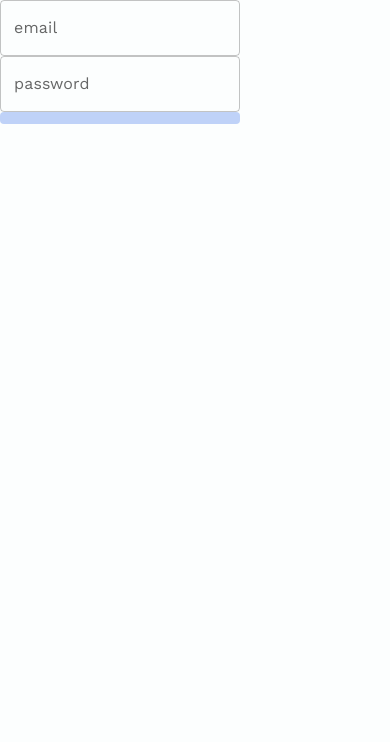
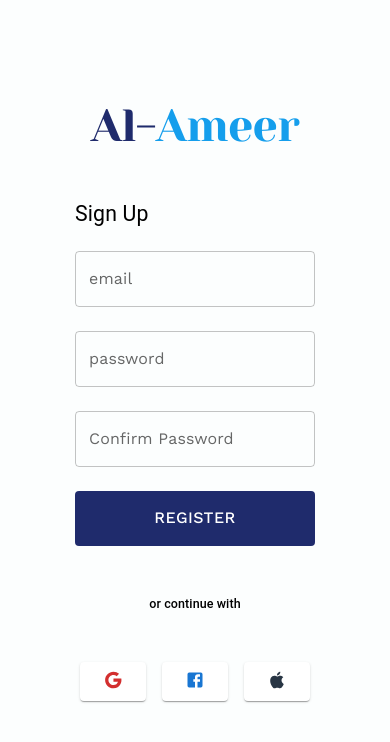
Before and after one commit to dovecancode/al-ameer, a React (Vite) app: page /signup in a window 390 px wide. Shown: the top 742 px of the page. Built offline with nearby package versions, Linux system fonts and the light colour scheme.

Commit message:
added toplogo, materialIcons, layout of form and responsiveness of form

```diff
--- a/src/components/SignUpForm/SignUpForm.elements.js
+++ b/src/components/SignUpForm/SignUpForm.elements.js
@@ -0,0 +1,4 @@
+import styled from '@emotion/styled'
+import { Box } from '@mui/material'
+
+export const spanLogIn = styled(Box)(() => ({}))
--- a/src/components/SignUpForm/index.jsx
+++ b/src/components/SignUpForm/index.jsx
@@ -1,30 +1,71 @@
-import { Box, FormControl, TextField } from '@mui/material'
+import {
+  Box,
+  FormControl,
+  Paper,
+  Stack,
+  TextField,
+  Typography,
+  useMediaQuery,
+} from '@mui/material'
 import { useForm } from 'react-hook-form'
 import SubmitButton from '../shared/SubmitButton'
+import TopLogo from '../TopLogo'
+import GoogleIcon from '@mui/icons-material/Google'
+import FacebookIcon from '@mui/icons-material/Facebook'
+import AppleIcon from '@mui/icons-material/Apple'
+import styled from '@emotion/styled'
 
-// let renderCount = 0
+const Item = styled(Paper)(({ theme }) => ({
+  backgroundColor: theme.palette.mode === 'dark' ? '#1A2027' : '#fff',
+  ...theme.typography.body2,
+  padding: theme.spacing(1),
+  textAlign: 'center',
+  color: theme.palette.text.secondary,
+  width: '8rem',
+}))
 
 function SignUpForm() {
   const {
     register,
     handleSubmit,
     formState: { errors },
-  } = useForm({ defaultValues: { email: '', password: '' } })
-
-  //   renderCount++
+  } = useForm({
+    defaultValues: { email: '', password: '', confirmPassword: '' },
+  })
 
   console.log('errors', errors)
 
   const onSubmit = (data) => console.log(data)
 
+  const isDesktop = useMediaQuery('(min-width:769px)')
+
   return (
     <>
-      <Box component="form" sx={{ flex: 1 }} onSubmit={handleSubmit(onSubmit)}>
-        <FormControl>
+      <Stack
+        sx={{ flex: 1, py: '10rem' }}
+        direction={{ xs: 'column' }}
+        spacing={{ xs: 6 }}
+        textAlign="center"
+      >
+        <Box sx={{ mt: 4, mb: 7 }}>
+          <TopLogo />
+        </Box>
+        <Box
+          component="form"
+          // sx={{ flex: 1 }}
+          onSubmit={handleSubmit(onSubmit)}
+        >
+          <FormControl sx={{ gap: 3 }}>
+            <Box>
+              <Typography variant="h4" textAlign="left">
+                Sign Up
+              </Typography>
+            </Box>
             <TextField
               id="outlined-basic"
               label="email"
               variant="outlined"
+              sx={{ width: isDesktop ? '30rem' : '100%' }}
               {...register('email', { required: true })}
               {...register('email', { required: 'This is required' })}
               {...register('email', {
@@ -38,6 +79,7 @@ function SignUpForm() {
               id="outlined-basic"
               label="password"
               variant="outlined"
+              sx={{ width: isDesktop ? '30rem' : '100%' }}
               {...register('password', { required: true })}
               {...register('password', { required: 'This is required' })}
               {...register('password', {
@@ -47,9 +89,51 @@ function SignUpForm() {
                 },
               })}
             />
-          <SubmitButton type="submit" />
+            <TextField
+              id="outlined-basic"
+              label="Confirm Password"
+              variant="outlined"
+              sx={{ width: isDesktop ? '30rem' : '100%' }}
+              {...register('confirmPassword', { required: true })}
+              {...register('confirmPassword', { required: 'This is required' })}
+              {...register('confirmPassword', {
+                pattern: {
+                  value: /[A-Z0-9._%+-]/,
+                  message: 'Invalid password',
+                },
+              })}
+            />
+            <SubmitButton
+              type="submit"
+              height="5.5rem"
+              backgroundnonhover="#1f2b6c"
+              colornonhover="#fff"
+            >
+              Register
+            </SubmitButton>
           </FormControl>
         </Box>
+        <Box>
+          <Typography variant="h6">or continue with</Typography>
+        </Box>
+        <Box>
+          <Stack
+            direction={{ xs: 'row' }}
+            spacing={{ xs: 2 }}
+            paddingX={isDesktop ? '34.5rem' : '8rem'}
+          >
+            <Item>
+              <GoogleIcon sx={{ fontSize: '2rem', color: '#d32f2f' }} />
+            </Item>
+            <Item>
+              <FacebookIcon sx={{ fontSize: '2rem', color: '#1976d2' }} />
+            </Item>
+            <Item>
+              <AppleIcon sx={{ fontSize: '2rem', color: '#283544' }} />
+            </Item>
+          </Stack>
+        </Box>
+      </Stack>
     </>
   )
 }
```
Lines whose indentation alone changed are shown as unchanged.
